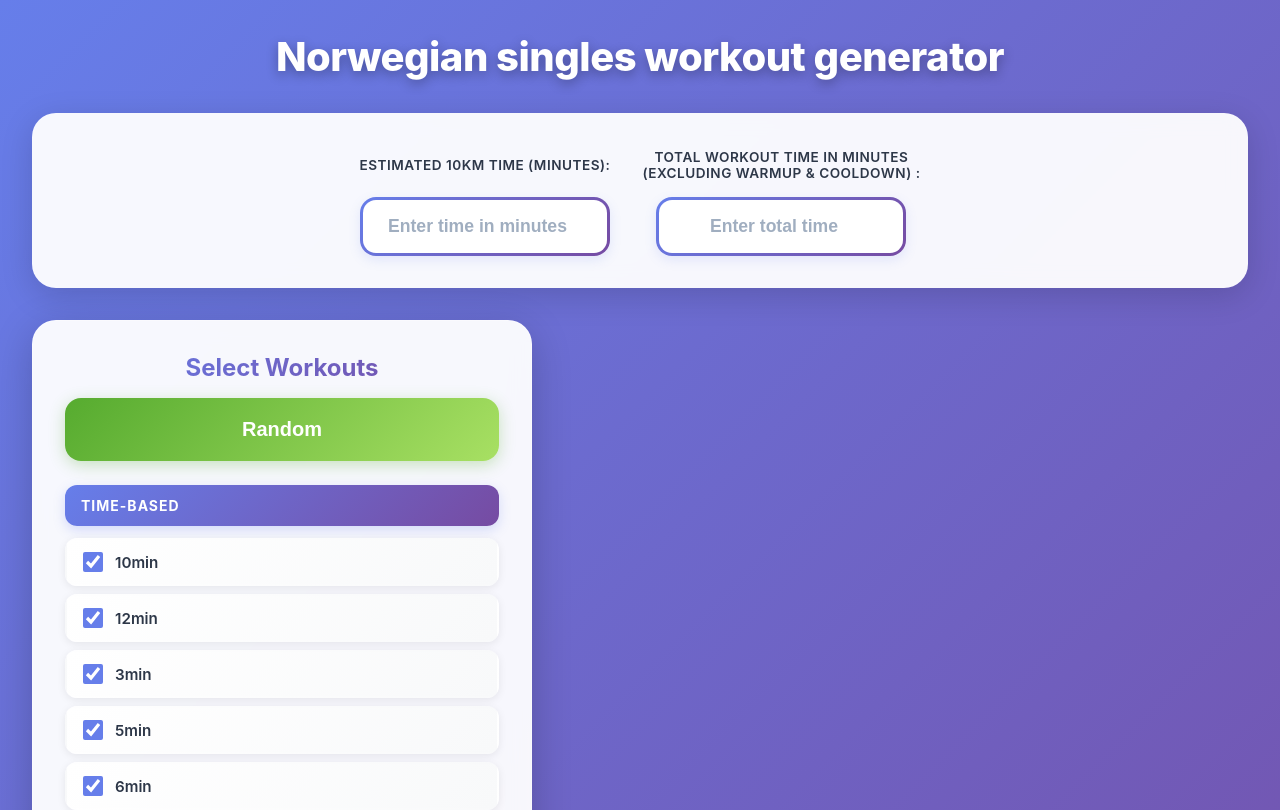
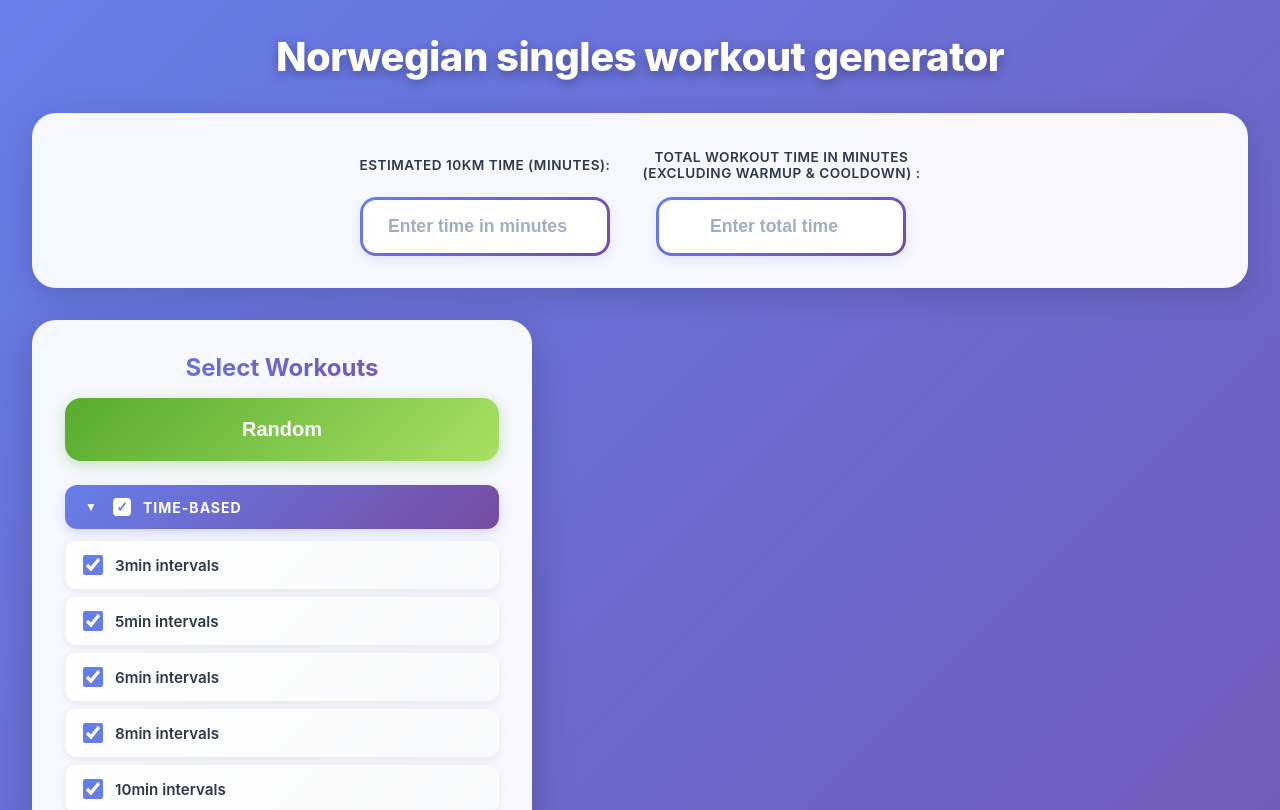
Before and after one commit to ChristoferRyas/nsa-workouts, an Angular app: page / in a window 1280 px wide. Shown: the top 810 px of the page. Built offline with nearby package versions, Linux system fonts and the light colour scheme.

Commit message:
Improve categories

```diff
--- a/src/app/components/start/start.html
+++ b/src/app/components/start/start.html
@@ -44,8 +44,24 @@
       @for (categoryGroup of workoutsByCategory(); track categoryGroup.category) {
       <div class="category-group">
         @if (!isRandomizing()) {
-        <h4 class="category-title">{{ categoryGroup.category }}</h4>
+        <h4 class="category-title">
+          <button
+            class="collapse-toggle"
+            (click)="toggleCategoryCollapse(categoryGroup.category, $event)"
+            [attr.aria-expanded]="!isCategoryCollapsed(categoryGroup.category)">
+            <span [class.collapsed]="isCategoryCollapsed(categoryGroup.category)">▼</span>
+          </button>
+          <input
+            type="checkbox"
+            [id]="'category-' + categoryGroup.category"
+            [checked]="isCategoryChecked(categoryGroup.workouts)"
+            (change)="toggleCategory(categoryGroup.workouts, $event)"
+            class="category-checkbox"
+          />
+          <label [for]="'category-' + categoryGroup.category">{{ categoryGroup.category }}</label>
+        </h4>
         }
+        @if (!isCategoryCollapsed(categoryGroup.category) || isRandomizing()) {
         <div class="workouts-list">
           @for (workout of categoryGroup.workouts; track workout.id) {
           @if (!isRandomizing() || isWorkoutIncluded(workout.id)) {
@@ -72,6 +88,7 @@
           }
           }
         </div>
+        }
       </div>
       }
     </div>
@@ -109,6 +126,11 @@
         <div class="pace-section">
           <h3>Suggested Pace</h3>
           <p class="pace-value">{{ formatPace(suggestedPace()!) }} min/km</p>
+          @if (isTrackWorkout() && getSecondsPerLap()) {
+          <p class="lap-time">{{ getSecondsPerLap() }} per lap (400m)</p>
+          } @else if (getSpeedKmh()) {
+          <p class="lap-time">{{ getSpeedKmh() }} km/h</p>
+          }
         </div>
         }
       </div>
--- a/src/app/components/start/start.scss
+++ b/src/app/components/start/start.scss
@@ -157,6 +157,94 @@
     padding: 0.75rem 1rem;
     border-radius: 0.75rem;
     box-shadow: 0 4px 12px rgba(102, 126, 234, 0.25);
+    display: flex;
+    align-items: center;
+    gap: 0.75rem;
+
+    .collapse-toggle {
+      background: none;
+      border: none;
+      color: white;
+      cursor: pointer;
+      padding: 0;
+      width: 20px;
+      height: 20px;
+      display: flex;
+      align-items: center;
+      justify-content: center;
+      font-size: 0.75rem;
+      transition: transform 0.3s ease;
+      flex-shrink: 0;
+
+      &:hover {
+        transform: scale(1.2);
+      }
+
+      span {
+        transition: transform 0.3s ease;
+        display: inline-block;
+
+        &.collapsed {
+          transform: rotate(-90deg);
+        }
+      }
+    }
+
+    .category-checkbox {
+      width: 18px;
+      height: 18px;
+      cursor: pointer;
+      flex-shrink: 0;
+      background-color: rgba(255, 255, 255, 0.2);
+      border: 2px solid white;
+      border-radius: 4px;
+      appearance: none;
+      -webkit-appearance: none;
+      -moz-appearance: none;
+      transition: all 0.2s ease;
+      position: relative;
+
+      &:checked {
+        background-color: white;
+
+        &::after {
+          content: '✓';
+          position: absolute;
+          top: 50%;
+          left: 50%;
+          transform: translate(-50%, -50%);
+          color: #667eea;
+          font-size: 14px;
+          font-weight: bold;
+        }
+      }
+
+      &:indeterminate {
+        background-color: rgba(255, 255, 255, 0.5);
+
+        &::after {
+          content: '−';
+          position: absolute;
+          top: 50%;
+          left: 50%;
+          transform: translate(-50%, -50%);
+          color: #667eea;
+          font-size: 14px;
+          font-weight: bold;
+        }
+      }
+
+      &:hover {
+        transform: scale(1.15);
+        background-color: rgba(255, 255, 255, 0.3);
+      }
+    }
+
+    label {
+      cursor: pointer;
+      margin: 0;
+      flex: 1;
+    }
   }
 }
 
@@ -173,6 +261,7 @@
   display: flex;
   flex-direction: column;
   gap: 0.5rem;
+  animation: slideDown 0.3s ease-out;
 
   .workout-item {
     background: linear-gradient(135deg, #ffffff 0%, #f8f9fa 100%);
@@ -294,6 +383,17 @@
   }
   50% {
     box-shadow: 0 12px 40px rgba(86, 171, 47, 0.7);
+  }
+}
+
+@keyframes slideDown {
+  from {
+    opacity: 0;
+    transform: translateY(-10px);
+  }
+  to {
+    opacity: 1;
+    transform: translateY(0);
   }
 }
 
@@ -435,12 +535,21 @@
     }
 
     .pace-value {
-      margin: 0;
+      margin: 0 0 0.5rem 0;
       font-size: 3rem;
       font-weight: 800;
       color: white;
       font-family: 'Segoe UI', system-ui, monospace;
       text-shadow: 0 2px 8px rgba(0, 0, 0, 0.2);
     }
+
+    .lap-time {
+      margin: 0;
+      font-size: 1.25rem;
+      font-weight: 600;
+      color: rgba(255, 255, 255, 0.9);
+      font-family: 'Segoe UI', system-ui, sans-serif;
+      text-shadow: 0 1px 4px rgba(0, 0, 0, 0.15);
+    }
   }
 }
--- a/src/app/components/start/start.ts
+++ b/src/app/components/start/start.ts
@@ -1,4 +1,4 @@
-import { Component, signal, OnInit, computed } from '@angular/core';
+import { Component, signal, OnInit, computed, AfterViewChecked } from '@angular/core';
 import { CommonModule } from '@angular/common';
 import { FormsModule } from '@angular/forms';
 import { workouts } from '../../data/workouts';
@@ -11,10 +11,11 @@ import { calculatePace, convertDistanceToDuration } from '../../utils/pace';
   templateUrl: './start.html',
   styleUrl: './start.scss'
 })
-export class Start implements OnInit {
+export class Start implements OnInit, AfterViewChecked {
   private readonly STORAGE_KEY = 'nsa-estimated-10km-time';
   private readonly EXCLUDED_WORKOUTS_KEY = 'nsa-excluded-workouts';
   private readonly TOTAL_TIME_KEY = 'nsa-total-interval-time';
+  private readonly COLLAPSED_CATEGORIES_KEY = 'nsa-collapsed-categories';
 
   protected workouts = workouts;
   protected excludedWorkoutIds = signal<Set<number>>(new Set());
@@ -27,6 +28,7 @@ export class Start implements OnInit {
   protected calculatedSets = signal<number | null>(null);
   protected highlightedWorkoutId = signal<number | null>(null);
   protected isRandomizing = signal(false);
+  protected collapsedCategories = signal<Set<string>>(new Set());
 
   private intervalId: any = null;
   private currentIndex = 0;
@@ -52,12 +54,25 @@ export class Start implements OnInit {
       categories.set(category, categoryWorkouts);
     });
 
-    // Filter out empty categories, sort workouts by name, and convert to array
+    // Filter out empty categories, sort workouts by duration/distance, and convert to array
     return Array.from(categories.entries())
       .filter(([_, workouts]) => workouts.length > 0)
       .map(([category, workouts]) => ({
         category,
-        workouts: workouts.sort((a, b) => a.name.localeCompare(b.name))
+        workouts: workouts.sort((a, b) => {
+          // Sort by duration if both have duration
+          if (a.duration !== undefined && b.duration !== undefined) {
+            return a.duration - b.duration;
+          }
+          // Sort by distance if both have distance
+          if (a.distance !== undefined && b.distance !== undefined) {
+            return a.distance - b.distance;
+          }
+          // If one has duration and other has distance, put duration first
+          if (a.duration !== undefined) return -1;
+          if (b.duration !== undefined) return 1;
+          return 0;
+        })
       }));
   });
 
@@ -71,6 +86,17 @@ export class Start implements OnInit {
     this.loadEstimatedTime();
     this.loadExcludedWorkouts();
     this.loadTotalIntervalTime();
+    this.loadCollapsedCategories();
+  }
+
+  ngAfterViewChecked() {
+    // Update indeterminate state for category checkboxes
+    this.workoutsByCategory().forEach(categoryGroup => {
+      const checkbox = document.getElementById(`category-${categoryGroup.category}`) as HTMLInputElement;
+      if (checkbox) {
+        checkbox.indeterminate = this.isCategoryIndeterminate(categoryGroup.workouts);
+      }
+    });
   }
 
   private loadEstimatedTime() {
@@ -112,6 +138,23 @@ export class Start implements OnInit {
     localStorage.setItem(this.EXCLUDED_WORKOUTS_KEY, JSON.stringify(excluded));
   }
 
+  private loadCollapsedCategories() {
+    const saved = localStorage.getItem(this.COLLAPSED_CATEGORIES_KEY);
+    if (saved) {
+      try {
+        const collapsed = JSON.parse(saved) as string[];
+        this.collapsedCategories.set(new Set(collapsed));
+      } catch (e) {
+        console.error('Failed to load collapsed categories:', e);
+      }
+    }
+  }
+
+  private saveCollapsedCategories() {
+    const collapsed = Array.from(this.collapsedCategories());
+    localStorage.setItem(this.COLLAPSED_CATEGORIES_KEY, JSON.stringify(collapsed));
+  }
+
   onTimeChange(value: number | null) {
     this.estimatedTime.set(value);
     if (value !== null && value > 0) {
@@ -144,6 +187,47 @@ export class Start implements OnInit {
 
     this.excludedWorkoutIds.set(excluded);
     this.saveExcludedWorkouts();
+  }
+
+  isCategoryChecked(categoryWorkouts: workout[]): boolean {
+    return categoryWorkouts.every(w => this.isWorkoutIncluded(w.id));
+  }
+
+  isCategoryIndeterminate(categoryWorkouts: workout[]): boolean {
+    const includedCount = categoryWorkouts.filter(w => this.isWorkoutIncluded(w.id)).length;
+    return includedCount > 0 && includedCount < categoryWorkouts.length;
+  }
+
+  toggleCategory(categoryWorkouts: workout[], event: Event) {
+    const checkbox = event.target as HTMLInputElement;
+    const excluded = new Set(this.excludedWorkoutIds());
+
+    categoryWorkouts.forEach(workout => {
+      if (checkbox.checked) {
+        excluded.delete(workout.id);
+      } else {
+        excluded.add(workout.id);
+      }
+    });
+
+    this.excludedWorkoutIds.set(excluded);
+    this.saveExcludedWorkouts();
+  }
+
+  isCategoryCollapsed(category: string): boolean {
+    return this.collapsedCategories().has(category);
+  }
+
+  toggleCategoryCollapse(category: string, event: Event) {
+    event.stopPropagation();
+    const collapsed = new Set(this.collapsedCategories());
+    if (collapsed.has(category)) {
+      collapsed.delete(category);
+    } else {
+      collapsed.add(category);
+    }
+    this.collapsedCategories.set(collapsed);
+    this.saveCollapsedCategories();
   }
 
   selectWorkout(workout: workout) {
@@ -217,9 +301,9 @@ export class Start implements OnInit {
     const selectedIndex = Math.floor(Math.random() * available.length);
     const selected = available[selectedIndex];
 
-    // Calculate how many iterations before slowing down
-    const minIterations = 15;
-    const extraIterations = Math.floor(Math.random() * 10);
+    // Calculate how many iterations before slowing down (reduced by ~half)
+    const minIterations = 8;
+    const extraIterations = Math.floor(Math.random() * 5);
     const totalIterations = minIterations + extraIterations + selectedIndex;
 
     let iteration = 0;
@@ -239,13 +323,13 @@ export class Start implements OnInit {
           this.isRandomizing.set(false);
           this.selectWorkout(selected);
           this.highlightedWorkoutId.set(null);
-        }, 300);
+        }, 200);
       } else {
         // Gradually slow down as we approach the target
         if (iteration > minIterations) {
           const remainingIterations = totalIterations - iteration;
-          if (remainingIterations < 10) {
-            delay = 100 + (10 - remainingIterations) * 50; // Slow down progressively
+          if (remainingIterations < 5) {
+            delay = 80 + (5 - remainingIterations) * 40; // Slow down progressively
             if (this.intervalId) clearInterval(this.intervalId);
             this.intervalId = setInterval(highlight, delay);
           }
@@ -287,6 +371,39 @@ export class Start implements OnInit {
     return '';
   }
 
+  isTrackWorkout(): boolean {
+    const workout = this.selectedWorkout();
+    return workout !== null && workout.category === WorkoutCategory.TRACK_WORKOUTS;
+  }
+
+  getSecondsPerLap(): string | null {
+    const pace = this.suggestedPace();
+    if (pace === null) {
+      return null;
+    }
+    // A standard track lap is 400m = 0.4km
+    // Pace is in minutes per km, so seconds per 400m = pace * 0.4 * 60
+    const secondsPerLap = pace * 0.4 * 60;
+    const seconds = Math.floor(secondsPerLap);
+    const decimals = Math.round((secondsPerLap - seconds) * 10);
+
+    if (decimals === 0) {
+      return `${seconds}s`;
+    }
+    return `${seconds}.${decimals}s`;
+  }
+
+  getSpeedKmh(): string | null {
+    const pace = this.suggestedPace();
+    if (pace === null) {
+      return null;
+    }
+    // Convert pace (min/km) to speed (km/h)
+    // Speed = 60 / pace
+    const speedKmh = 60 / pace;
+    return speedKmh.toFixed(1);
+  }
+
   getPaceForWorkout(workout: workout): string | null {
     const time = this.estimatedTime();
     if (time === null || time <= 0) {
--- a/src/app/data/workouts.ts
+++ b/src/app/data/workouts.ts
@@ -3,7 +3,7 @@ import { workout, WorkoutCategory } from "../interfaces/workout";
 export const workouts: workout[] = [
     {
         id: 1,
-        name: "10min",
+        name: "10min intervals",
         duration: 600,
         rest: 120,
         paceFactor: 1,
@@ -12,7 +12,7 @@ export const workouts: workout[] = [
     },
     {
         id: 2,
-        name: "6min",
+        name: "6min intervals",
         duration: 360,
         category: WorkoutCategory.TIME_BASED,
         rest: 90,
@@ -21,7 +21,7 @@ export const workouts: workout[] = [
     },
     {
         id: 3,
-        name: "3min",
+        name: "3min intervals",
         duration: 180,
         rest: 60,
         paceFactor: 0.9,
@@ -30,7 +30,7 @@ export const workouts: workout[] = [
     },
     {
         id: 4,
-        name: "90/30",
+        name: "90/30 intervals",
         duration: 90,
         rest: 30,
         paceFactor: 1,
@@ -39,7 +39,7 @@ export const workouts: workout[] = [
     },
     {
         id: 5,
-        name: "400m",
+        name: "400m intervals",
         distance: 400,
         rest: 30,
         paceFactor: 1,
@@ -48,7 +48,7 @@ export const workouts: workout[] = [
     },
     {
         id: 6,
-        name: "45/15",
+        name: "45/15 intervals",
         duration: 45,
         rest: 15,
         paceFactor: 1,
@@ -57,7 +57,7 @@ export const workouts: workout[] = [
     },
     {
         id: 7,
-        name: "800m",
+        name: "800m intervals",
         distance: 800,
         rest: 60,
         paceFactor: 1,
@@ -93,7 +93,7 @@ export const workouts: workout[] = [
     },
     {
         id: 11,
-        name: "12min",
+        name: "12min intervals",
         duration: 720,
         rest: 120,
         paceFactor: 1,
@@ -102,11 +102,65 @@ export const workouts: workout[] = [
     },
     {
         id: 12,
-        name: "5min",
+        name: "5min intervals",
         duration: 300,
         rest: 80,
         paceFactor: 1,
         sets: 5,
         category: WorkoutCategory.TIME_BASED
+    },
+    {
+        id: 13,
+        name: "8min intervals",
+        duration: 480,
+        rest: 100,
+        paceFactor: 1,
+        sets: 4,
+        category: WorkoutCategory.TIME_BASED
+    },
+    {
+        id: 14,
+        name: "1 mile repeats",
+        distance: 1609,
+        rest: 90,
+        paceFactor: 1,
+        sets: 6,
+        category: WorkoutCategory.DISTANCE_BASED
+    },
+    {
+        id: 15,
+        name: "15min intervals",
+        duration: 900,
+        rest: 120,
+        paceFactor: 1,
+        sets: 4,
+        category: WorkoutCategory.TIME_BASED
+    },
+    {
+        id: 16,
+        name: "1200m intervals",
+        distance: 1200,
+        rest: 75,
+        paceFactor: 1,
+        sets: 5,
+        category: WorkoutCategory.TRACK_WORKOUTS
+    },
+    {
+        id: 17,
+        name: "1600m intervals",
+        distance: 1600,
+        rest: 90,
+        paceFactor: 1,
+        sets: 4,
+        category: WorkoutCategory.TRACK_WORKOUTS
+    },
+    {
+        id: 18,
+        name: "2000m intervals",
+        distance: 2000,
+        rest: 120,
+        paceFactor: 1,
+        sets: 3,
+        category: WorkoutCategory.TRACK_WORKOUTS
     }
 ];
```
